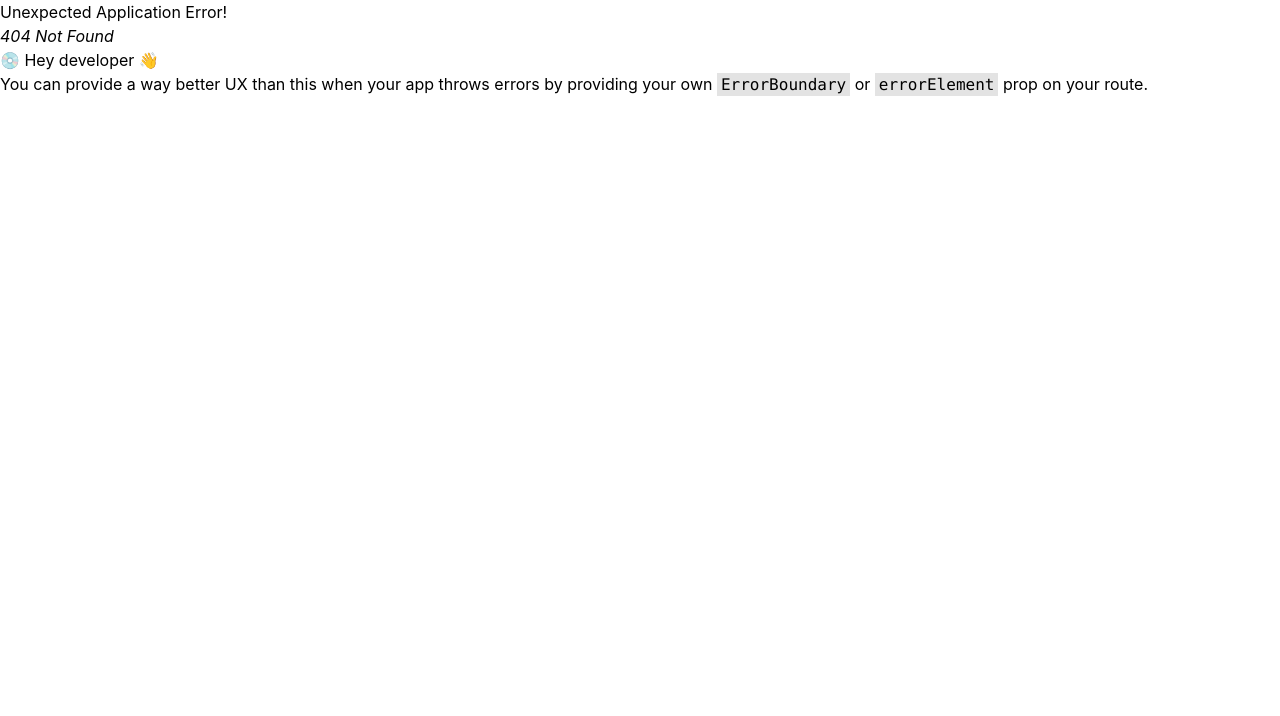
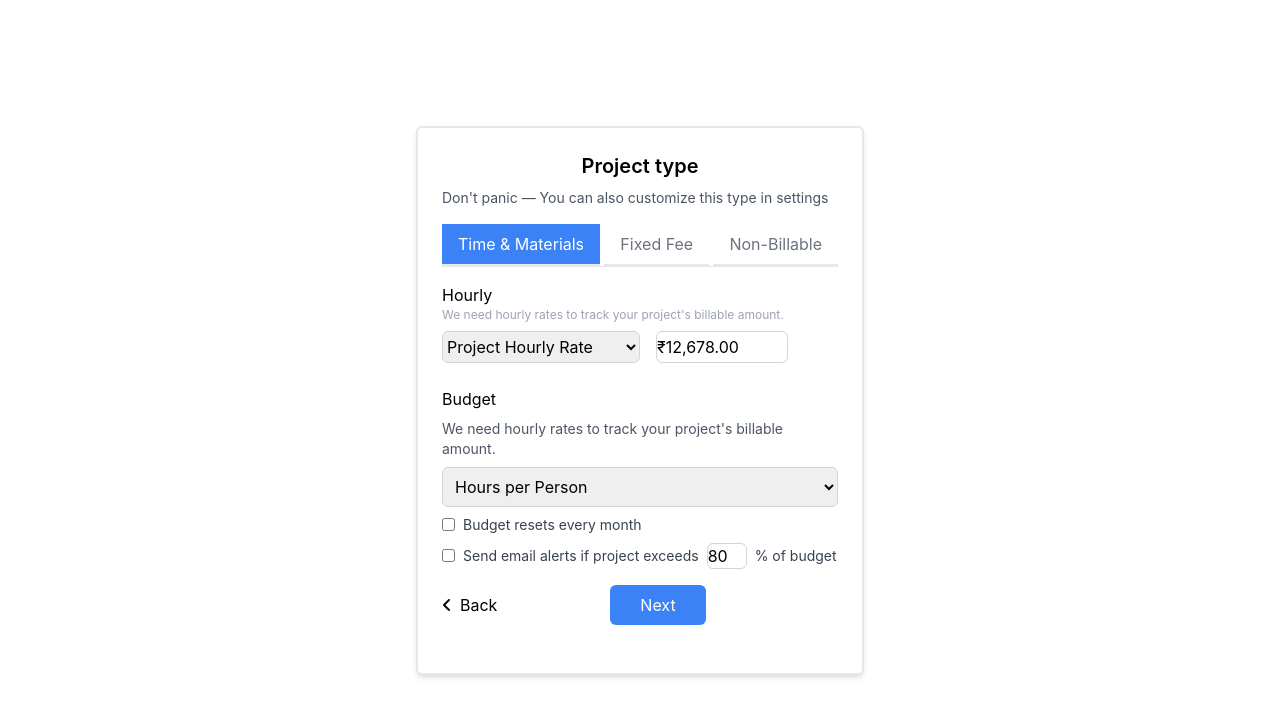
Before and after one commit to Vedantb27/nablasol-frontend-test, a React (Create React App) app: page /ProjectType in a window 1280 px wide. Before the commit this address had no page. Shown: the top 716 px of the page. Built offline with nearby package versions, Linux system fonts and the light colour scheme.

Commit message:
All component TIll taskb Added

```diff
--- a/src/App.js
+++ b/src/App.js
@@ -2,9 +2,14 @@ import React from 'react';
 import { createBrowserRouter, RouterProvider } from 'react-router-dom';
 import Main from './Main';
 import './App.css';
+import ProjectType from './Components/ProjectType';
+import SelectView from './Components/SelectView';
 
 
 const router = createBrowserRouter([
+  { path: "/", element: <Main /> },
+  { path: "/ProjectType", element: <ProjectType /> },
+  { path: "/SelectView", element: <SelectView /> },
   { path: "/", element: <Main /> },
 
 ]);
--- a/src/Components/CreateProject.js
+++ b/src/Components/CreateProject.js
@@ -17,7 +17,7 @@ const CreateProject = () => {
         }
     };
     return (
-        <div className='main flex justify-center items-center w-screen h-screen '>
+        <div className=' flex justify-center items-center w-screen h-screen '>
 
             <div class="flex flex-col space-y-4 w-full max-w-md mx-auto p-8 border-2 ">
                 <div>
@@ -66,7 +66,7 @@ const CreateProject = () => {
                     </div>
                     <div className=' ml-4 w-1/2'>
                     <div class="flex justify-between items-center pt-4">
-                        <button class="">Back</button>
+                        <button class=""><i class="fa-solid fa-angle-left mr-2"></i>Back</button>
                         <button class="text-white bg-sky-600 hover:bg-indigo-700 focus:ring-4 focus:outline-none focus:ring-indigo-500 font-medium rounded-lg text-sm px-5 py-2.5 dark:bg-indigo-600 dark:hover:bg-indigo-700 dark:focus:ring-indigo-500">Next</button>
                     </div>
                     </div>
--- /dev/null
+++ b/src/Components/PermissionSelector.js
@@ -0,0 +1,58 @@
+import React, { useState } from 'react';
+
+const PermissionSelector = () => {
+    const [selectedOption, setSelectedOption] = useState('Only Admins');
+
+    return (
+        <div className=' flex justify-center items-center w-screen h-screen '>
+        <div className="max-w-md mx-auto bg-white rounded-xl shadow-md overflow-hidden border-2">
+            <div className="p-6">
+                <h2 className="text-xl leading-tight font-medium text-black text-center">Who can manage projects</h2>
+                <p className="mt-2 text-gray-500 mb-10 text-center">Don’t panic — You can also customize these permissions in settings</p>
+
+                <div className="mt-4 space-y-4">
+                    <div
+                        className={`flex items-center p-4 cursor-pointer border ${selectedOption === 'Everyone' ? 'border-blue-500' : 'border-transparent'} rounded-md hover:border-blue-300`}
+                        onClick={() => setSelectedOption('Everyone')}
+                    >
+                        <i className="fa-solid fa-users h-6 w-6 text-blue-600"></i>
+                        <div className="ml-4">
+                            <span className="font-medium">Everyone</span>
+                            <p className="text-gray-500">All users can now see it, but guests cannot access the projects.</p>
+                        </div>
+                    </div>
+
+                    <div
+                        className={`flex items-center p-4 cursor-pointer border ${selectedOption === 'Only Admins' ? 'border-blue-500' : 'border-transparent'} rounded-md hover:border-blue-300`}
+                        onClick={() => setSelectedOption('Only Admins')}
+                    >
+                        <i className="fa-solid fa-user-shield h-6 w-6 text-blue-600"></i>
+                        <div className="ml-4">
+                            <span className="font-medium">Only Admins</span>
+                            <p className="text-gray-500">Only admins can manage everything.</p>
+                        </div>
+                    </div>
+
+                    <div
+                        className={`flex items-center p-4 cursor-pointer border ${selectedOption === 'Specific People' ? 'border-blue-500' : 'border-transparent'} rounded-md hover:border-blue-300`}
+                        onClick={() => setSelectedOption('Specific People')}
+                    >
+                        <i className="fa-solid fa-user-friends h-6 w-6 text-blue-600"></i>
+                        <div className="ml-4">
+                            <span className="font-medium">Only to Specific People</span>
+                            <p className="text-gray-500">Only some specific people can see it.</p>
+                        </div>
+                    </div>
+                </div>
+
+                <div className="mt-20 flex justify-between items-center">
+                    <button className="text-blue-500"><i className="fa-solid fa-angle-left mr-2"></i>Back</button>
+                    <button className="py-2 px-4 bg-blue-500 text-white rounded-md">Next</button>
+                </div>
+            </div>
+        </div>
+        </div>
+    );
+};
+
+export default PermissionSelector;
--- /dev/null
+++ b/src/Components/ProjectType.js
@@ -0,0 +1,91 @@
+import React, { useState } from 'react';
+
+const ProjectType = () => {
+  const [hourlyRate, setHourlyRate] = useState('₹12,678.00');
+  const [budgetPercentage, setBudgetPercentage] = useState(80);
+  const [selectedButton, setSelectedButton] = useState('Time & Materials');
+
+  const handleButtonClick = (buttonType) => {
+    setSelectedButton(buttonType);
+  };
+
+  return (
+    <div className=' flex justify-center items-center w-screen h-screen '>
+         <div className="max-w-md mx-auto bg-white shadow-md rounded-md p-6 border-2">
+      <h2 className="text-xl font-semibold mb-2 text-center ">Project type</h2>
+      <p className="text-gray-600 mb-4 text-sm">Don't panic — You can also customize this type in settings</p>
+
+      <div className="mb-6">
+        <div className="flex justify-between border-b border-gray-200 mb-4">
+          <button
+            className={`py-2 px-4 ${selectedButton === 'Time & Materials' ? 'text-white bg-blue-500' : 'text-gray-500'} border-b-2`}
+            onClick={() => handleButtonClick('Time & Materials')}
+          >
+            Time & Materials
+          </button>
+          <button
+            className={`py-2 px-4 ${selectedButton === 'Fixed Fee' ? 'text-white bg-blue-500' : 'text-gray-500'} border-b-2`}
+            onClick={() => handleButtonClick('Fixed Fee')}
+          >
+            Fixed Fee
+          </button>
+          <button
+            className={`py-2 px-4 ${selectedButton === 'Non-Billable' ? 'text-white bg-blue-500' : 'text-gray-500'} border-b-2`}
+            onClick={() => handleButtonClick('Non-Billable')}
+          >
+            Non-Billable
+          </button>
+        </div>
+
+        <div className="mb-4">
+          <label className="block text-black-700 ">Hourly</label>
+          <p className="text-gray-400 mb-2 text-xs">We need hourly rates to track your project's billable amount.</p>
+          <div className='flex'>
+            <select className="w-1/2 h-8 border border-gray-300 rounded-md mb-2">
+              <option className='text-sm '>Project Hourly Rate</option>
+            </select>
+            <input
+              type="text"
+              value={hourlyRate}
+              onChange={(e) => setHourlyRate(e.target.value)}
+              className="w-1/3 h-8 ml-4 border border-gray-300 rounded-md"
+            />
+          </div>
+        </div>
+
+        <div className="mb-4">
+          <label className="block text-black-700 mb-2">Budget</label>
+          <p className="text-gray-600 mb-2 text-sm">We need hourly rates to track your project's billable amount.</p>
+          <select className="w-full p-2 border border-gray-300 rounded-md mb-2">
+            <option>Hours per Person</option>
+          </select>
+          <div className="flex items-center mb-2">
+            <input type="checkbox" className="mr-2" />
+            <label className="text-gray-700 text-sm">Budget resets every month</label>
+          </div>
+          <div className="flex items-center mb-4">
+          <input type="checkbox" className="mr-2" />
+            <label className="text-gray-700 text-sm">Send email alerts if project exceeds</label>
+            <input
+              type="number"
+              value={budgetPercentage}
+              onChange={(e) => setBudgetPercentage(e.target.value)}
+              className="w-10 ml-2 border border-gray-300 rounded-md"
+            />
+            <span className="ml-2 text-gray-700 text-sm">% of budget</span>
+          </div>
+        </div>
+        <div>
+          <div className='w-2/3 flex justify-between'>
+            <button><i class="fa-solid fa-angle-left mr-2"></i>Back</button>
+            <button className="w-24 py-2 bg-blue-500 text-white rounded-md">Next</button>
+          </div>
+        </div>
+      </div>
+    </div>
+    </div>
+
+  );
+};
+
+export default ProjectType;
--- /dev/null
+++ b/src/Components/SelectView.js
@@ -0,0 +1,39 @@
+import React, { useState } from 'react';
+
+const SelectView = () => {
+  const [selectedView, setSelectedView] = useState('Board');
+
+  return (
+    <div className=' flex justify-center items-center w-screen h-screen '>
+    <div className="max-w-md mx-auto bg-white shadow-md rounded-md p-6 border-2 h-96">
+      <h2 className="text-xl font-semibold text-center ">Select a view</h2>
+      <p className="text-gray-600 text-sm mb-6  text-center">You can also customize this views in settings</p>
+
+      <div className="flex justify-center mb-6">
+        <button
+          onClick={() => setSelectedView('List')}
+          className={`w-2/3 py-4 flex flex-col items-center border rounded-md mr-4 ${selectedView === 'List' ? 'border-blue-500' : 'border-gray-300'}`}
+        >
+          <div className="w-12 h-12 bg-gray-100 mb-2 flex items-center justify-center "><i class="fa-solid fa-list"></i></div>
+          <span className="text-gray-700">List</span>
+        </button>
+        <button
+          onClick={() => setSelectedView('Board')}
+          className={`w-2/3 py-4 flex flex-col items-center border rounded-md ${selectedView === 'Board' ? 'border-blue-500' : 'border-gray-300'}`}
+        >
+          <div className="w-12 h-12 bg-gray-100 mb-2 flex items-center justify-center "><i class="fa-solid fa-chess-board"></i></div>
+          <span className="text-gray-700">Board</span>
+        </button>
+      </div>
+      <div className=' ml-4 w-2/3 mt-20'>
+      <div className="flex justify-between items-center">
+        <button className="text-blue-500"><i class="fa-solid fa-angle-left mr-2"></i>Back</button>
+        <button className="py-2 px-4 bg-blue-500 text-white rounded-md">Next</button>
+      </div>
+      </div>
+    </div>
+     </div>
+  );
+};
+
+export default SelectView;
--- a/src/Main.js
+++ b/src/Main.js
@@ -1,13 +1,16 @@
 import React from 'react'
 import CreateProject from './Components/CreateProject'
+import ProjectType from './Components/ProjectType'
+import SelectView from './Components/SelectView'
+import PermissionSelector from './Components/PermissionSelector'
 
 const Main = () => {
 
     return (
         <>
-        <CreateProject/>
+         <PermissionSelector/>
         </>
-            )
+    )
 }
 
 export default Main
```
